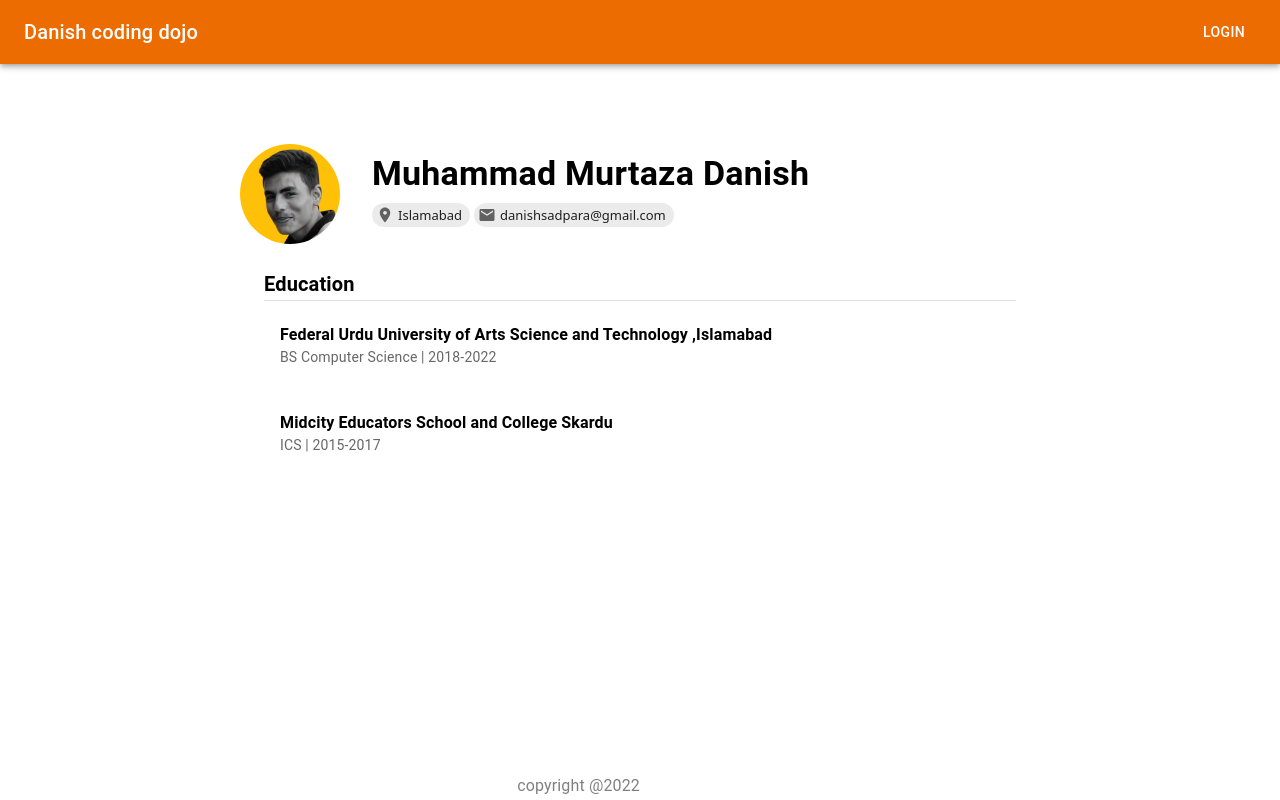
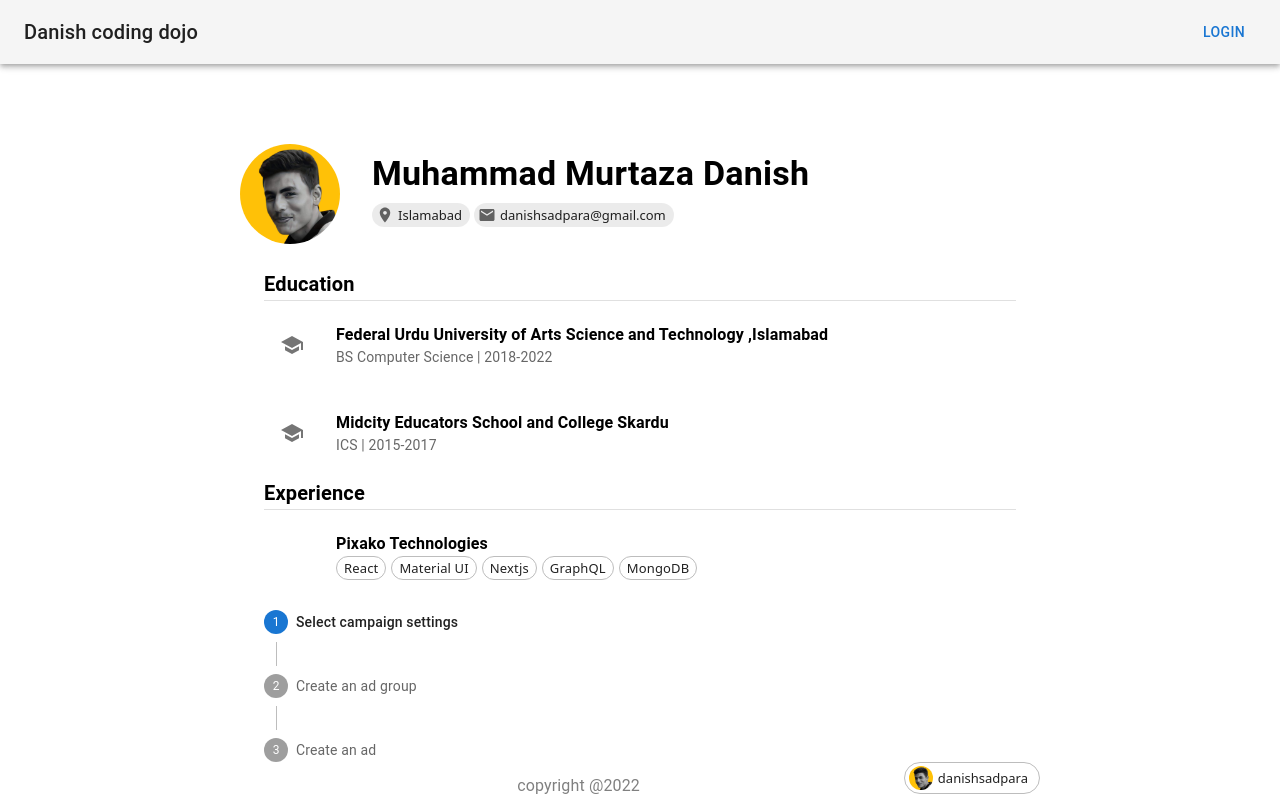
Before and after one commit to danishsadpara/danishspace, a Next.js app: page /portfolio in a window 1280 px wide. Built offline with nearby package versions, Linux system fonts and the light colour scheme.

Commit message:
ADD: Skills section

```diff
--- a/src/app/components/Navbar.tsx
+++ b/src/app/components/Navbar.tsx
@@ -7,16 +7,15 @@ import Link from "next/link";
 export default function ButtonAppBar() {
   const pathname = usePathname();
   return (
-    <Box sx={{ flexGrow: 1 }}>
-      <AppBar position="static" color="warning">
+    <AppBar position="static" color="default">
       <Toolbar>
-          <Typography variant="h6" component="div" sx={{ flexGrow: 1 }}>
+        <Typography variant="h6" sx={{ flexGrow: 1 }}>
           Danish coding dojo
         </Typography>
         <Button
           component={Link}
           href="/login"
-            color="inherit"
+          color="primary"
           sx={{ textDecoration: "none" }}
           className={`link ${pathname === "/login" ? "active" : ""}`}
         >
@@ -24,6 +23,5 @@ export default function ButtonAppBar() {
         </Button>
       </Toolbar>
     </AppBar>
-    </Box>
   );
 }
--- a/src/app/portfolio/components/Education.tsx
+++ b/src/app/portfolio/components/Education.tsx
@@ -3,11 +3,11 @@ import {
   Divider,
   List,
   ListItem,
+  ListItemIcon,
   ListItemText,
   Typography,
 } from "@mui/material";
 import SchoolIcon from "@mui/icons-material/School";
-import { IData } from "../analytics/interfaces";
 import data from "../analytics/data.json";
 const Education = () => {
   return (
@@ -19,6 +19,9 @@ const Education = () => {
       {data.map((data, index) => (
         <List key={index}>
           <ListItem>
+            <ListItemIcon>
+              <SchoolIcon />
+            </ListItemIcon>
             <ListItemText
               primary={
                 <Typography fontWeight={"bolder"}>{data.institute}</Typography>
--- /dev/null
+++ b/src/app/portfolio/components/Experience.tsx
@@ -0,0 +1,54 @@
+import React from "react";
+import {
+  Box,
+  Chip,
+  Divider,
+  List,
+  ListItem,
+  ListItemIcon,
+  ListItemText,
+  Typography,
+} from "@mui/material";
+import CStepper from "./Stepper";
+const data = [
+  {
+    institute: "Pixako Technologies ",
+    degree: "Associate Software Engineer",
+  },
+];
+
+const skills = ["React", "Material UI", "Nextjs", "GraphQL", "MongoDB"];
+const Experience = () => {
+  return (
+    <>
+      <Typography variant="h6" fontWeight={"bolder"}>
+        Experience
+      </Typography>
+      <Divider />
+      {data.map((data, index) => (
+        <List key={index}>
+          <ListItem>
+            <ListItemIcon></ListItemIcon>
+            <ListItemText
+              primary={
+                <Typography fontWeight={"bolder"}>{data.institute}</Typography>
+              }
+              secondary={skills.map((skill, index) => (
+                <Chip
+                  label={skill}
+                  key={index}
+                  size="small"
+                  variant="outlined"
+                  sx={{ marginLeft: index !== 0 ? "5px" : "" }}
+                />
+              ))}
+            />
+          </ListItem>
+        </List>
+      ))}
+      <CStepper />
+    </>
+  );
+};
+
+export default Experience;
--- /dev/null
+++ b/src/app/portfolio/components/Stepper.tsx
@@ -0,0 +1,40 @@
+import * as React from "react";
+import Box from "@mui/material/Box";
+import Stepper from "@mui/material/Stepper";
+import Step from "@mui/material/Step";
+import StepLabel from "@mui/material/StepLabel";
+
+const steps = [
+  {
+    label: "Select campaign settings",
+    description: `For each ad campaign that you create, you can control how much
+              you're willing to spend on clicks and conversions, which networks
+              and geographical locations you want your ads to show on, and more.`,
+  },
+  {
+    label: "Create an ad group",
+    description:
+      "An ad group contains one or more ads which target a shared set of keywords.",
+  },
+  {
+    label: "Create an ad",
+    description: `Try out different ad text to see what brings in the most customers,
+              and learn how to enhance your ads using features like ad extensions.
+              If you run into any problems with your ads, find out how to tell if
+              they're running and how to resolve approval issues.`,
+  },
+];
+
+export default function CStepper() {
+  return (
+    <Box>
+      <Stepper orientation="vertical">
+        {steps.map((step, index) => (
+          <Step key={index}>
+            <StepLabel>{step.label}</StepLabel>
+          </Step>
+        ))}
+      </Stepper>
+    </Box>
+  );
+}
--- a/src/app/portfolio/components/profile.tsx
+++ b/src/app/portfolio/components/profile.tsx
@@ -1,14 +1,16 @@
 import * as React from "react";
 import { Stack, Chip, Avatar } from "@mui/material";
 
-export default function Profile() {
+const Profile = () => {
   return (
     <Stack direction="row" spacing={1}>
       <Chip
         avatar={<Avatar alt="danishsadpara" src="/assests/profile.png" />}
-        label="Muhammad Murtaza Danish"
+        label="danishsadpara"
         variant="outlined"
       />
     </Stack>
   );
-}
+};
+
+export default Profile;
--- a/src/app/portfolio/page.tsx
+++ b/src/app/portfolio/page.tsx
@@ -5,18 +5,20 @@ import { styles } from "./analytics/styles";
 import Profile from "./components/profile";
 import Main from "./components/Main";
 import Education from "./components/Education";
+import Experience from "./components/Experience";
 
 const page = () => {
   return (
-    <>
-      <Box>
-        {/* <Profile /> */}
-        <Main />
-        <Box alignSelf={"flex-start"} p={3}>
-          <Education />
-        </Box>
+    <Box position={"relative"}>
+      <Box position={"absolute"} sx={{ bottom: "0%", right: "0%" }}>
+        <Profile />
       </Box>
-    </>
+      <Main />
+      <Box alignSelf={"flex-start"} p={3}>
+        <Education />
+        <Experience />
+      </Box>
+    </Box>
   );
 };
 
```
Lines whose indentation alone changed are shown as unchanged.
